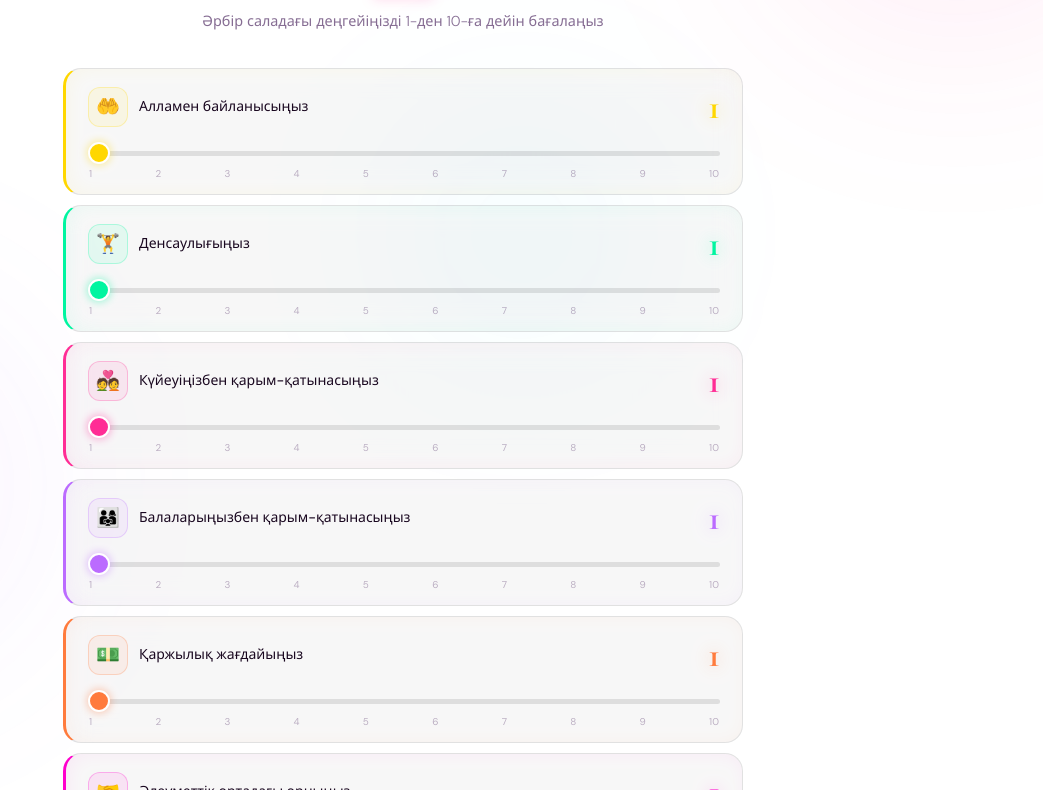
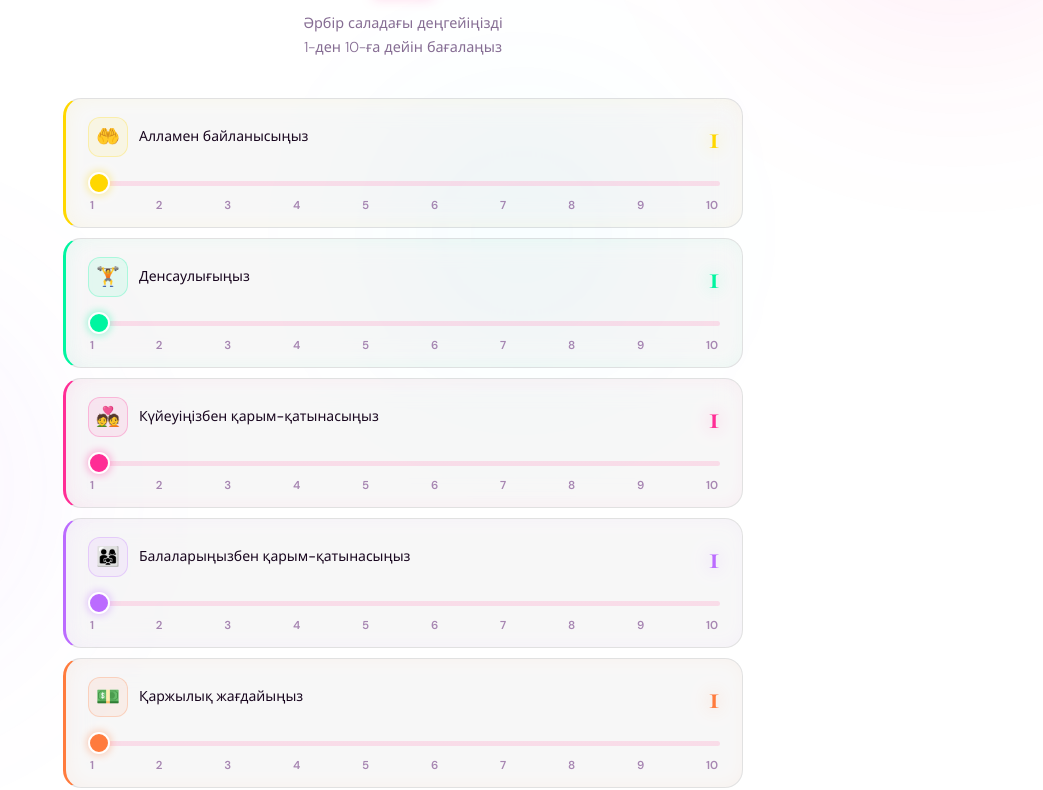
Before and after one commit to zhan101093/zhana-omyr-seminar, a website: page index.html in a window 1280 px wide. Shown: the part 217-1007 px from the top of the page, without its empty margins (237-1280 px from the left). Drawn offline with nearby package versions, Linux system fonts and the light colour scheme.

Commit message:
Subtitle line break, pink slider track, readable scale numbers

```diff
--- a/index.html
+++ b/index.html
@@ -121,7 +121,7 @@
       box-shadow: 0 0 12px #FF2D9580;
     }
 
-    .form-header p { color: var(--text-muted); font-size: .9rem; font-weight: 300; white-space: nowrap; }
+    .form-header p { color: var(--text-muted); font-size: .9rem; font-weight: 300; line-height: 1.7; }
 
     /* Cards */
     .form-container { width: 100%; max-width: 680px; display: flex; flex-direction: column; gap: 10px; }
@@ -153,7 +153,7 @@
       border-radius: 12px;
       display: flex; align-items: center; justify-content: center;
       font-size: 1.2rem; flex-shrink: 0;
-      border: 1px solid rgba(0,0,0,0.10);
+      border: 1px solid rgba(255,160,200,0.30);
     }
 
     .card-name {
@@ -203,9 +203,13 @@
 
     .scale-marks {
       display: flex; justify-content: space-between;
-      margin-top: 6px; padding: 0 1px;
+      margin-top: 7px; padding: 0 2px;
     }
-    .scale-marks span { font-size: .62rem; color: var(--text-subtle); }
+    .scale-marks span {
+      font-size: .72rem;
+      font-weight: 600;
+      color: rgba(100,40,120,0.55);
+    }
 
     /* Submit */
     .submit-area { margin-top: 28px; text-align: center; }
@@ -328,7 +332,7 @@
     <div class="badge">✨ Өзіңізді тану &nbsp;·&nbsp; Өсу &nbsp;·&nbsp; Баланс</div>
     <h1>Өмір Балансы<br>Дөңгелегі</h1>
     <div class="divider"></div>
-    <p>Әрбір саладағы деңгейіңізді 1-ден 10-ға дейін бағалаңыз</p>
+    <p>Әрбір саладағы деңгейіңізді<br>1-ден 10-ға дейін бағалаңыз</p>
   </header>
 
   <div class="form-container" id="formContainer"></div>
@@ -406,7 +410,7 @@ function buildForm() {
       </div>
       <input type="range" id="sl-${i}" min="1" max="10" value="1"
         aria-label="${cat.name} бойынша баға"
-        style="background:linear-gradient(to right,${cat.color} ${pct(1)},rgba(0,0,0,0.10) ${pct(1)})"
+        style="background:linear-gradient(to right,${cat.color} ${pct(1)},rgba(255,160,200,0.30) ${pct(1)})"
         oninput="onSlider(${i},this)">
       <div class="scale-marks" aria-hidden="true">
         ${[1,2,3,4,5,6,7,8,9,10].map(n=>`<span>${n}</span>`).join('')}
@@ -422,7 +426,7 @@ function onSlider(i, el) {
   const valEl = document.getElementById(`val-${i}`);
   valEl.textContent = v;
   el.style.background =
-    `linear-gradient(to right,${CATS[i].color} ${pct(v)},rgba(0,0,0,0.10) ${pct(v)})`;
+    `linear-gradient(to right,${CATS[i].color} ${pct(v)},rgba(255,160,200,0.30) ${pct(v)})`;
 }
 
 function showResults() {
@@ -498,7 +502,7 @@ function drawWheel() {
       ctx.beginPath();
       ctx.moveTo(cx, cy);
       ctx.lineTo(cx + maxR * Math.cos(a), cy + maxR * Math.sin(a));
-      ctx.strokeStyle = 'rgba(0,0,0,0.10)';
+      ctx.strokeStyle = 'rgba(255,160,200,0.30)';
       ctx.lineWidth = 1;
       ctx.stroke();
     }
```
